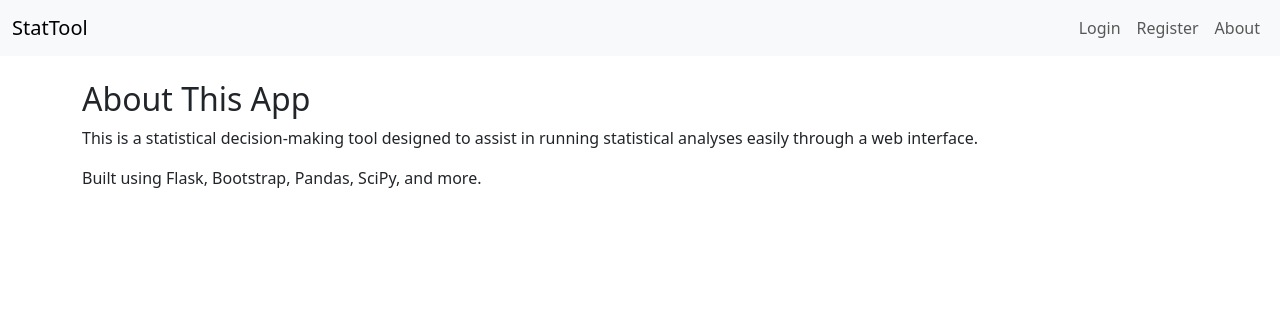
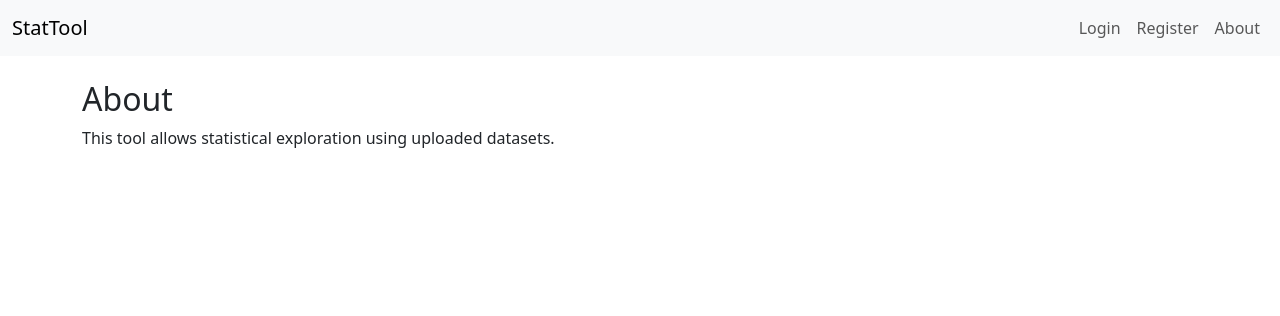
Before and after one commit to Kidanedg/stat-decision-maker, a Flask app: page /about in a window 1280 px wide. Shown: the top 316 px of the page. Run offline with Flask 3, Linux system fonts and the light colour scheme.

Commit message:
Update about.html

```diff
--- a/templates/about.html
+++ b/templates/about.html
@@ -1,7 +1,5 @@
 {% extends "base.html" %}
-{% block title %}About{% endblock %}
 {% block content %}
-<h2>About This App</h2>
-<p>This is a statistical decision-making tool designed to assist in running statistical analyses easily through a web interface.</p>
-<p>Built using Flask, Bootstrap, Pandas, SciPy, and more.</p>
+<h2>About</h2>
+<p>This tool allows statistical exploration using uploaded datasets.</p>
 {% endblock %}
```
